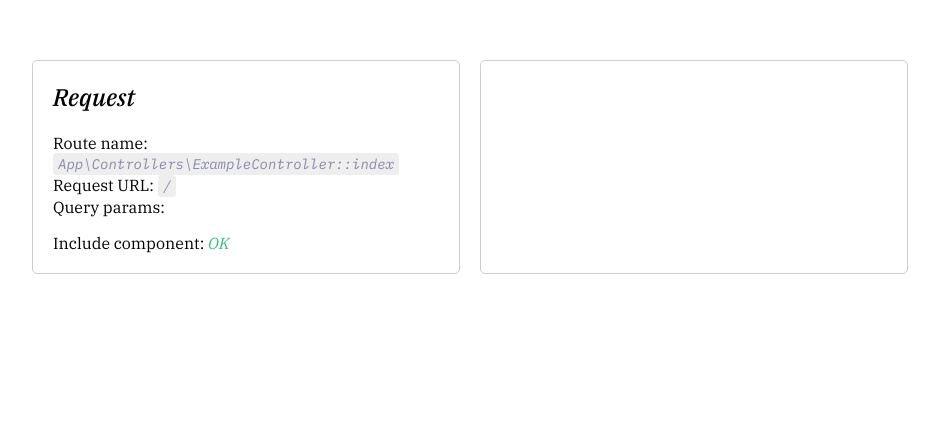
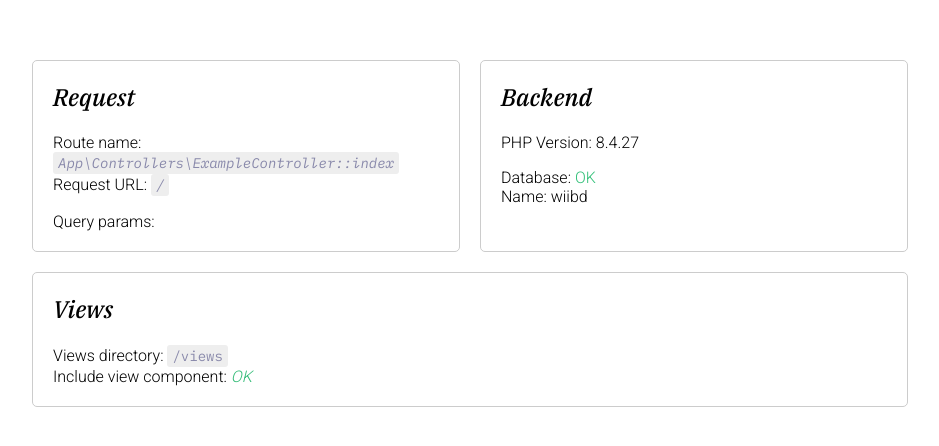
Before and after one commit to michalwa/wiibd, a PHP site: page / in a window 1280 px wide. Shown: the top 446 px of the page, without its empty margins (170-1109 px from the left). Run offline with PHP 8.4, Linux system fonts and the light colour scheme; data that the repository does not hold is empty; some libraries are stand-ins or nearby versions.

Commit message:
More info in example view

```diff
--- a/include/App/Controllers/ExampleController.php
+++ b/include/App/Controllers/ExampleController.php
@@ -2,10 +2,12 @@
 
 namespace App\Controllers;
 
+use \App;
 use Controller\Controller;
 use Http\Request;
 use Http\Response;
 use View\View;
+use Database\Database;
 use App\Entities\Dummy;
 
 class ExampleController extends Controller {
@@ -14,7 +16,12 @@ class ExampleController extends Controller {
      * @Route('GET', '/')
      */
     public function index(Request $request, $params): Response {
-        return View::load('example')->toResponse([ 'request' => $request ]);
+        Database::get()->connect();
+        return View::load('example')->toResponse([
+            'request' => $request,
+            'db_ok'   => Database::get()->isConnected(),
+            'db_name' => App::get()->getConfig('database.name'),
+        ]);
     }
 
     /**
--- a/include/Database/Result.php
+++ b/include/Database/Result.php
@@ -81,9 +81,9 @@ class Result implements Iterator {
      *
      * @throws DatabaseException If this result has more than one row
      */
-    public function get(): ?array {
+    public function get() {
         if($this->numRows > 1) {
-            throw new DatabaseException('`Result::get()` requires the result to have a single row.');
+            throw new DatabaseException('`Result::get()` requires the result to have a single row or value.');
         }
         $this->rewind();
         return $this->current();
--- a/public/css/main.css
+++ b/public/css/main.css
@@ -4,7 +4,7 @@ body, html {
 }
 
 body {
-    font-family: 'IBM Plex Serif', serif;
+    font-family: 'Roboto', 'Helvetica', sans-serif;
 }
 
 .container {
@@ -30,6 +30,7 @@ body {
 
 .card {
     flex: 1;
+    min-width: 300px;
     margin: 10px;
     padding: 20px;
     border: 1px solid #ccc;
@@ -42,6 +43,7 @@ body {
 }
 
 h1, h2, h3, h4, h5, h6 {
+    font-family: 'IBM Plex Serif';
     font-weight: 500;
     font-style: italic;
 }
@@ -71,3 +73,11 @@ code {
 ul {
     margin: 0;
 }
+
+.ok {
+    color: rgb(51, 192, 121);
+}
+
+.error {
+    color: rgb(204, 76, 91);
+}
--- a/views/example.view.php
+++ b/views/example.view.php
@@ -12,8 +12,9 @@ $request = $params['request'];
     <meta http-equiv="X-UA-Compatible" content="ie=edge">
     <title><?= $title ?></title>
 
-    <link href="https://fonts.googleapis.com/css?family=IBM+Plex+Serif:400,400i,500,500i&display=swap" rel="stylesheet">
+    <link href="https://fonts.googleapis.com/css?family=IBM+Plex+Serif:500,500i&display=swap" rel="stylesheet">
     <link href="https://fonts.googleapis.com/css?family=IBM+Plex+Mono:400,400i&display=swap" rel="stylesheet">
+    <link href="https://fonts.googleapis.com/css?family=Roboto:300&display=swap" rel="stylesheet">
     <link rel="stylesheet" href="<?= $app->getPublicUrl('/css/main.css') ?>">
 </head>
 <body>
@@ -24,19 +25,39 @@ $request = $params['request'];
                 <p>
                     Route name: <i><code><?= $request->getRouteName() ?></code></i><br>
                     Request URL: <i><code><?= '/'.$request->getPath() ?></code></i><br>
-                    Query params:
                 </p>
-                <ul>
+                Query params:
+                <ul style="list-style: none; padding-left: 20px">
                     <?php foreach($request->getQuery() as $key => $value): ?>
-                        <li><i><code><?= $key ?></code></i>: <i><code><?= $value ?></code></i>
+                        <li><i><code><?= $key ?></code></i> = <i><code><?= $value ?></code></i>
                     <?php endforeach; ?>
                 </ul>
+            </div>
+
+            <div class="card container">
+                <h2>Backend</h2>
                 <p>
-                    Include component: <?= $this->include('example-component', ['content' => 'OK']) ?>
+                    PHP Version: <?= PHP_VERSION ?>
+                </p>
+                <p>
+                    Database:
+                    <?php if($params['db_ok']): ?>
+                        <span class="ok">OK</span>
+                    <?php else: ?>
+                        <span class="error">Error</span>
+                    <?php endif; ?>
+                    <br>
+                    Name: <?= $params['db_name'] ?>
                 </p>
             </div>
 
-            <div class="card container"></div>
+            <div class="card container">
+                <h2>Views</h2>
+                <p>
+                    Views directory: <code><?= '/'.App::get()->getConfig('views.dir') ?></code><br>
+                    Include view component: <?= $this->include('example-component', ['content' => 'OK']) ?>
+                </p>
+            </div>
         </div>
     </div>
 </body>
```
